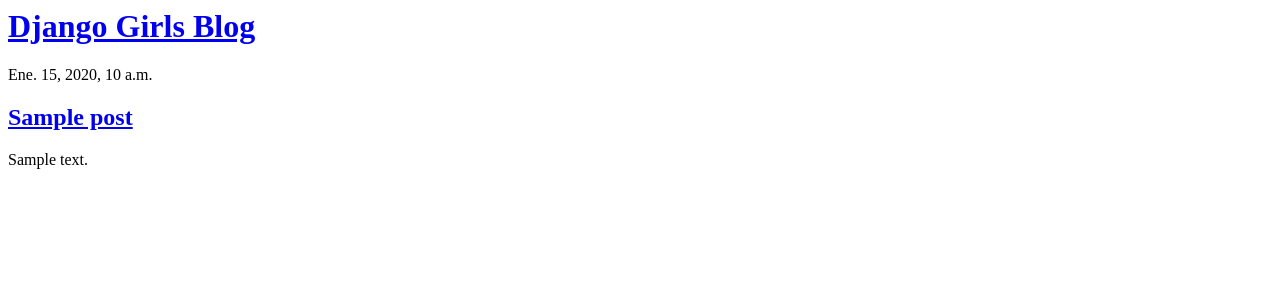
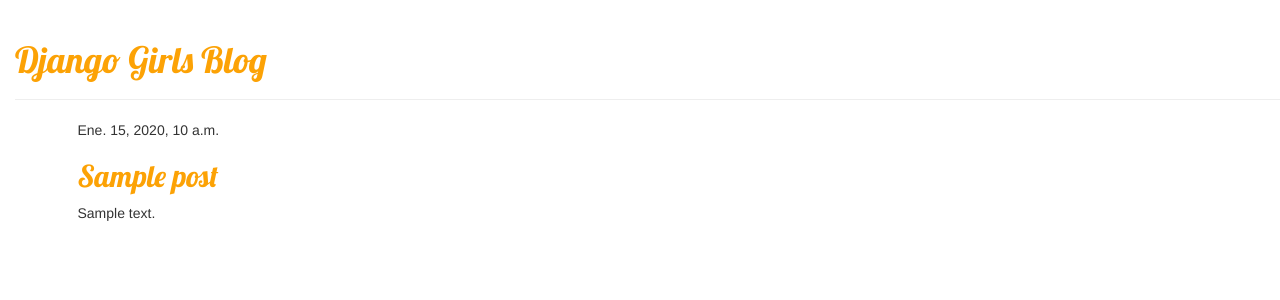
Before and after one commit to podemosaprender/tut_django_djangogirls, a Django app: page / in a window 1280 px wide. Shown: the top 300 px of the page. Run offline with Django 3.2, Linux system fonts and the light colour scheme; tables that the repository leaves empty hold one stand-in row (values such as "Sample post"); some libraries are stand-ins or nearby versions.

Commit message:
FIX: habia roto base y no se veia el lapicito de editar

```diff
--- a/blog/templates/blog/base.html
+++ b/blog/templates/blog/base.html
@@ -1,3 +1,12 @@
+{% load static %}
+<html>
+    <head>
+        <title>Django Girls blog</title>
+        <link rel="stylesheet" href="//maxcdn.bootstrapcdn.com/bootstrap/3.2.0/css/bootstrap.min.css">
+        <link rel="stylesheet" href="//maxcdn.bootstrapcdn.com/bootstrap/3.2.0/css/bootstrap-theme.min.css">
+        <link href='//fonts.googleapis.com/css?family=Lobster&subset=latin,latin-ext' rel='stylesheet' type='text/css'>
+        <link rel="stylesheet" href="{% static 'css/blog.css' %}">
+    </head>
 		<body>
 				<div class="page-header">
 			{% if user.is_authenticated %}
@@ -14,3 +23,4 @@
 						</div>
 				</div>
 		</body>
+</html>
```
Lines whose indentation alone changed are shown as unchanged.
